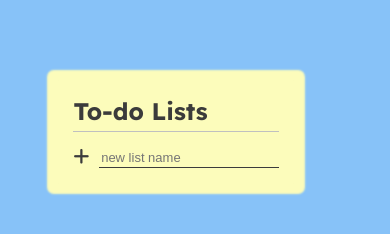
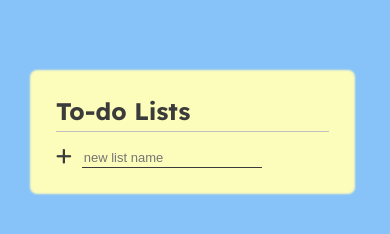
Before and after one commit to sophiehhl/todo-list, a plain HTML site: page index.html in a window 390 px wide. Drawn offline with Linux system fonts and the light colour scheme.

Commit message:
Update style.css

```diff
--- a/style.css
+++ b/style.css
@@ -158,3 +158,17 @@ input[type=checkbox]:checked + label{
 .btn.delete:hover{
     color: red;
 }
+
+@media (max-width: 550px) {
+    body{
+        margin-left: 20px;
+        margin-right: 25px;
+        display:block;
+        flex-direction: column;
+    }
+
+    .current-tasks{
+        color: black;
+        margin-top: 50px;
+    }
+}
```
